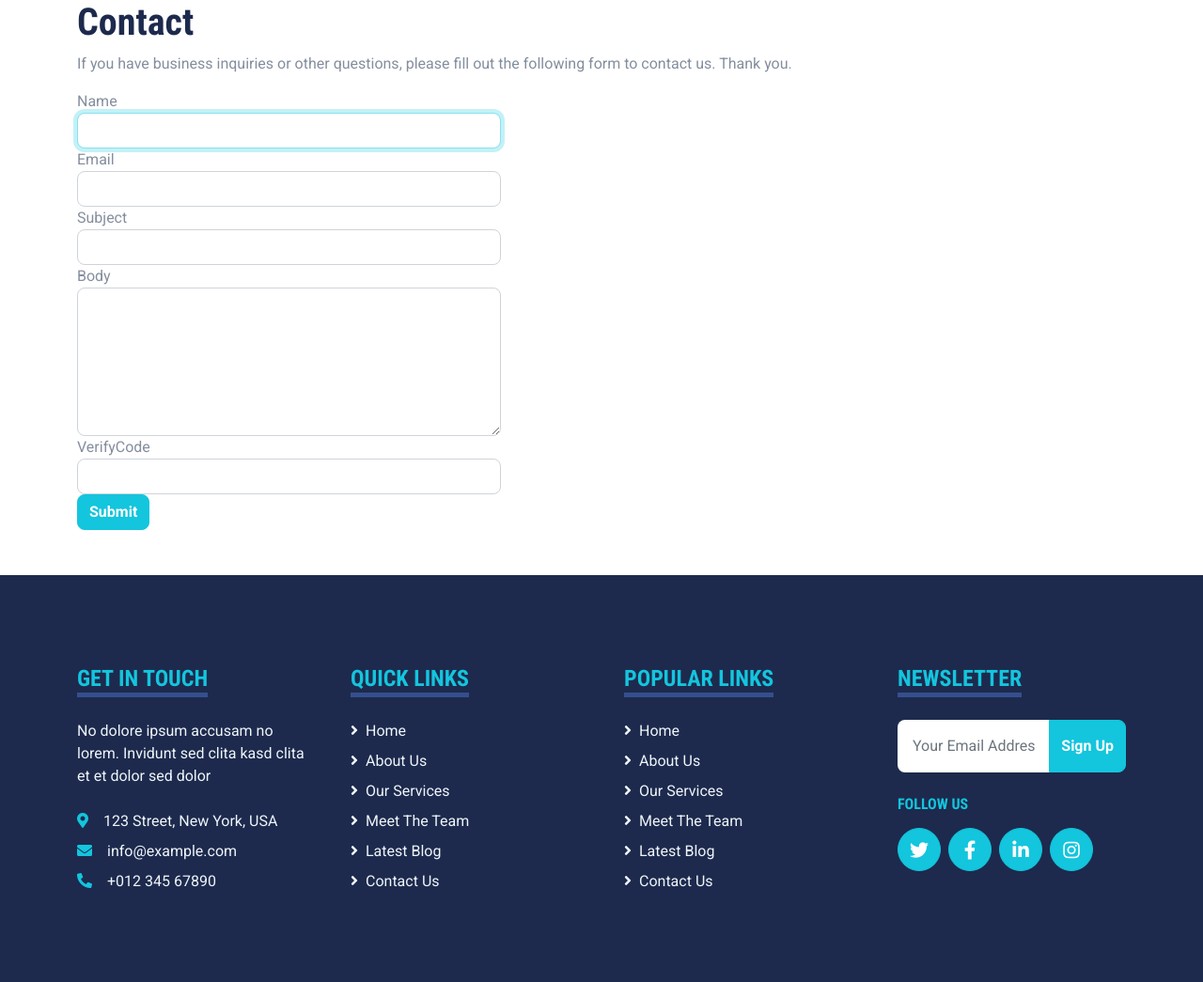
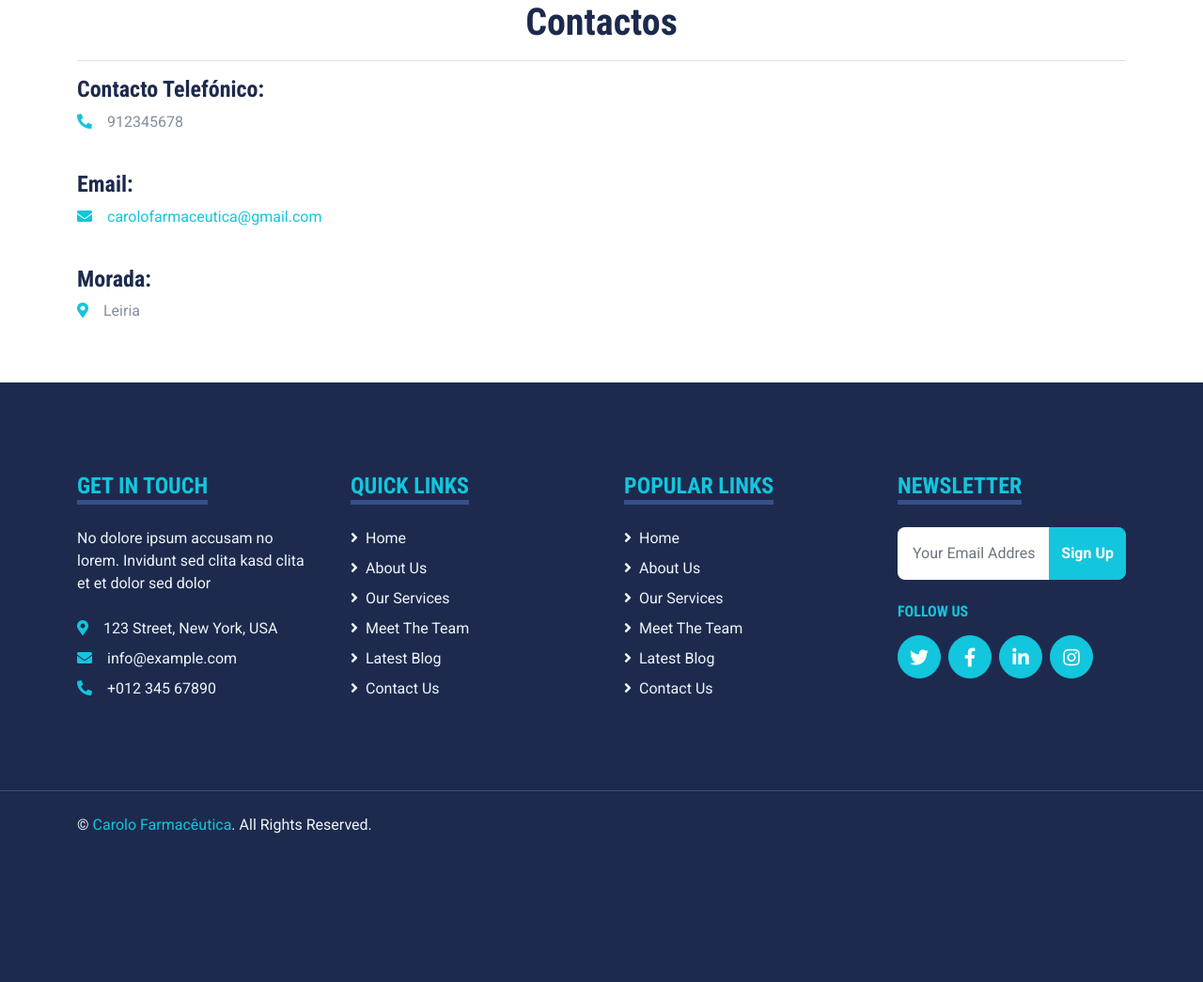
Before and after one commit to HugoDias27/Projeto-Sistemas-Informacao, a Yii app: template projeto/frontend/views/site/contact.php in a window 1280 px wide. Shown: the part 40-1085 px from the top of the page at 94% size. After the commit the page ends 927 px from the top, so only its background shows below. Run offline with PHP 8.4 and a stand-in for Yii, Linux system fonts and the light colour scheme; the template is opened without the code that fills it, so the values that code supplies are empty; form fields are guessed from the names that the template uses; some libraries are stand-ins or nearby versions.

Commit message:
Página Contactos

```diff
--- a/projeto/frontend/views/site/contact.php
+++ b/projeto/frontend/views/site/contact.php
@@ -2,44 +2,27 @@
 
 /** @var yii\web\View $this */
 /** @var yii\bootstrap5\ActiveForm $form */
+
 /** @var \frontend\models\ContactForm $model */
 
 use yii\bootstrap5\Html;
 use yii\bootstrap5\ActiveForm;
 use yii\captcha\Captcha;
 
-$this->title = 'Contact';
+$this->title = 'Contactos';
 $this->params['breadcrumbs'][] = $this->title;
 ?>
 <div class="site-contact">
-    <h1><?= Html::encode($this->title) ?></h1>
-
-    <p>
-        If you have business inquiries or other questions, please fill out the following form to contact us. Thank you.
+    <h1 align="center"><?= Html::encode($this->title) ?></h1>
+    <hr>
+    <h4>Contacto Telefónico:</h4>
+    <p><i class="fa fa-phone-alt text-primary me-3"></i>912345678</p>
+    <br>
+    <h4>Email:</h4>
+    <p><i class="fa fa-envelope text-primary me-3"></i><a href="mailto:carolofarmaceutica@gmail.com">carolofarmaceutica@gmail.com</a>
     </p>
-
-    <div class="row">
-        <div class="col-lg-5">
-            <?php $form = ActiveForm::begin(['id' => 'contact-form']); ?>
-
-                <?= $form->field($model, 'name')->textInput(['autofocus' => true]) ?>
-
-                <?= $form->field($model, 'email') ?>
-
-                <?= $form->field($model, 'subject') ?>
-
-                <?= $form->field($model, 'body')->textarea(['rows' => 6]) ?>
-
-                <?= $form->field($model, 'verifyCode')->widget(Captcha::class, [
-                    'template' => '<div class="row"><div class="col-lg-3">{image}</div><div class="col-lg-6">{input}</div></div>',
-                ]) ?>
-
-                <div class="form-group">
-                    <?= Html::submitButton('Submit', ['class' => 'btn btn-primary', 'name' => 'contact-button']) ?>
-                </div>
-
-            <?php ActiveForm::end(); ?>
-        </div>
-    </div>
+    <br>
+    <h4>Morada:</h4>
+    <p><i class="fa fa-map-marker-alt text-primary me-3"></i>Leiria</p>
 
 </div>
```
